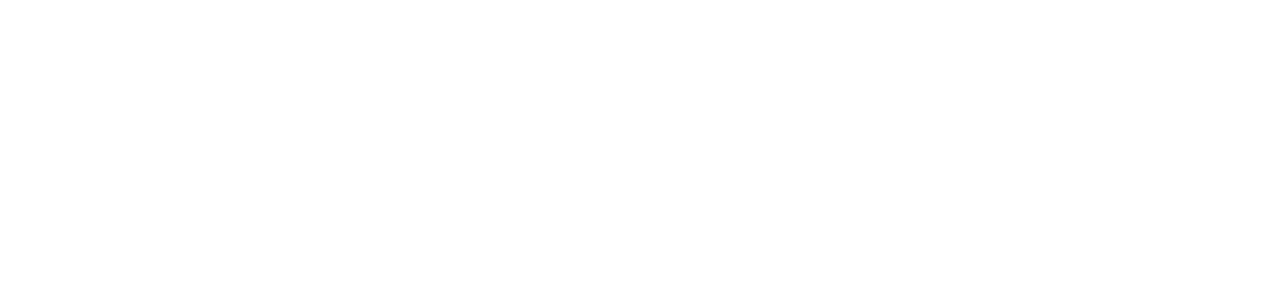
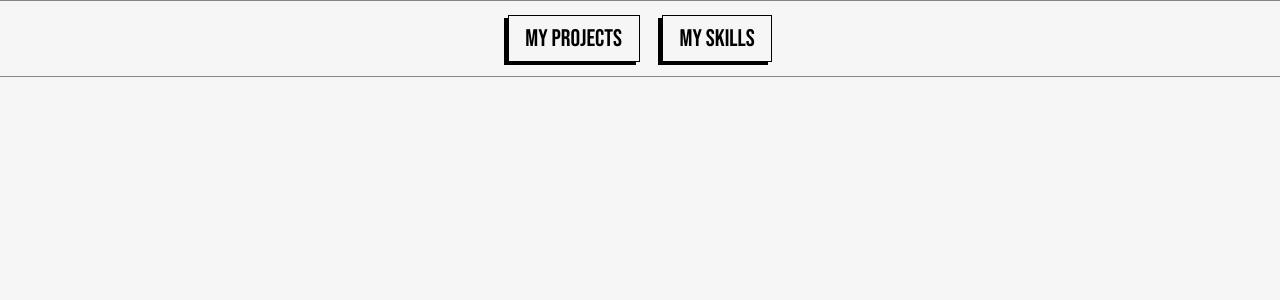
Before and after one commit to emirmorgan/nextjs-portfolio, a Next.js app: page / in a window 1280 px wide. Shown: the top 300 px of the page. Built offline with nearby package versions, Linux system fonts and the light colour scheme.

Commit message:
Update: Navbar

```diff
--- /dev/null
+++ b/components/Navbar.jsx
@@ -0,0 +1,14 @@
+import Styles from "../styles/styles.module.sass";
+
+const Navbar = () => {
+  return (
+    <header className="w-full min-h-[75px] border-b border-t border-secondaryColor">
+      <nav className="w-full min-h-[75px] flex relative justify-center items-center gap-[22px]">
+        <button className={Styles.buttonCartoon}>My Projects</button>
+        <button className={Styles.buttonCartoon}>My Skills</button>
+      </nav>
+    </header>
+  );
+};
+
+export default Navbar;
--- a/pages/index.js
+++ b/pages/index.js
@@ -1,7 +1,10 @@
+//Components
+import Navbar from "../components/Navbar";
+
 export default function Home() {
   return (
     <>
-      <header></header>
+      <Navbar />
       <main></main>
       <footer></footer>
     </>
--- a/styles/globals.css
+++ b/styles/globals.css
@@ -7,6 +7,7 @@
   padding: 0;
   margin: 0;
   font-family: "Bebas Neue", cursive;
+  background-color: #f6f6f6;
 }
 
 a {
--- a/styles/styles.module.sass
+++ b/styles/styles.module.sass
@@ -0,0 +1,14 @@
+$primaryColor: #F6F6F6,
+$secondaryColor: #858585,
+
+.buttonCartoon
+    background: $primaryColor
+    border: solid 1px #000
+
+    box-shadow: -4px 3px 0px #000
+    font-size: 24px
+    padding: 0.2em 0.7em
+
+    transition: all 150ms ease-in-out
+    &:hover
+        box-shadow: -2px 2px 0px #000
--- a/tailwind.config.js
+++ b/tailwind.config.js
@@ -5,7 +5,12 @@
     "./components/**/*.{js,ts,jsx,tsx}",
   ],
   theme: {
-    extend: {},
+    extend: {
+      colors: {
+        primaryColor: "#F6F6F6",
+        secondaryColor: "#858585",
+      },
+    },
   },
   plugins: [],
 };
```
